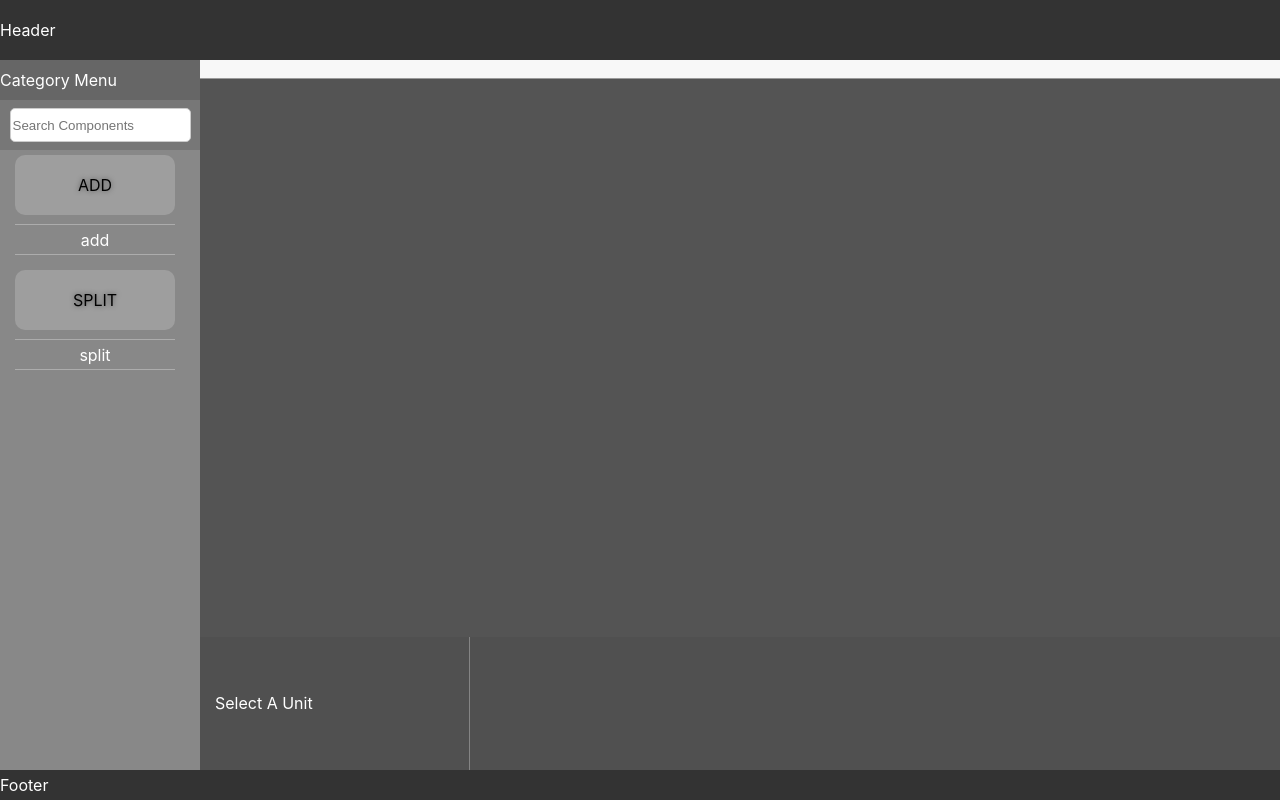
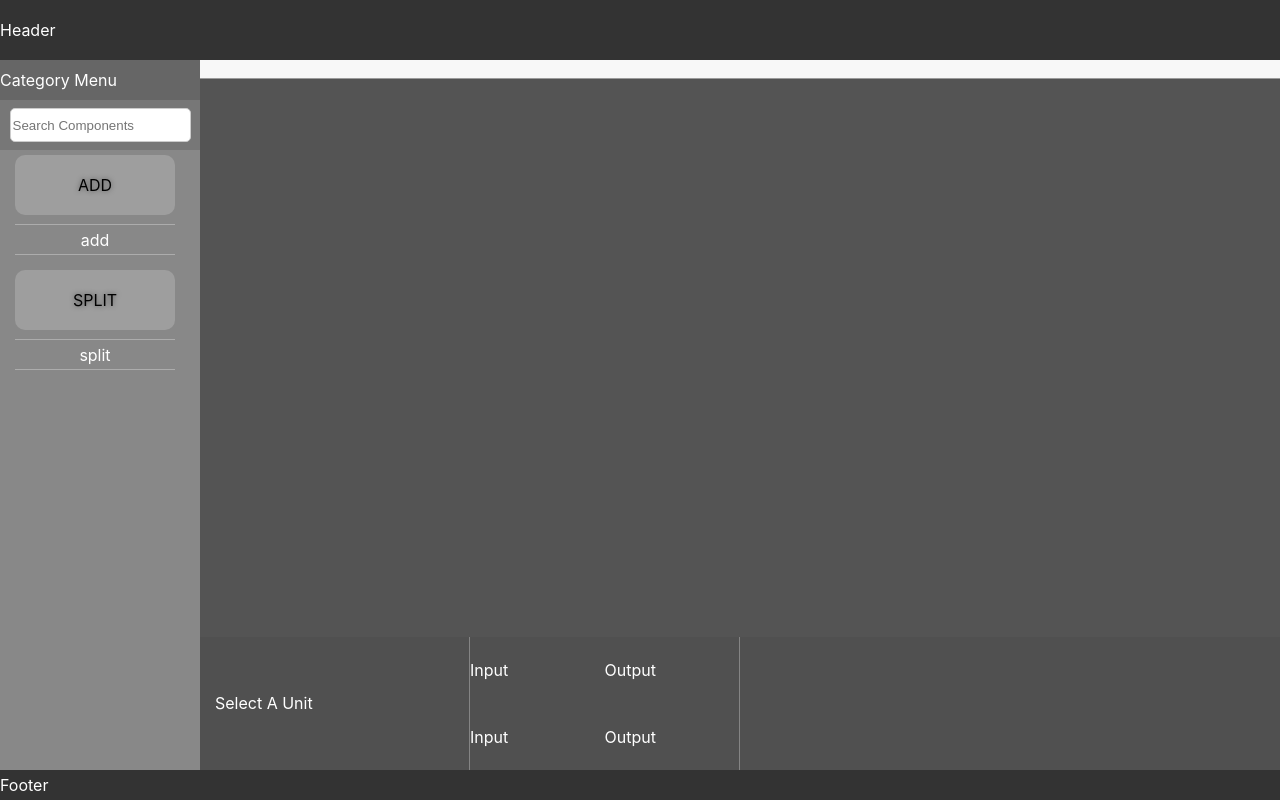
Before and after one commit to cwc020730/NeuralNetworkBuilder, a React (Create React App) app: page / in a window 1280 px wide. Built offline with nearby package versions, Linux system fonts and the light colour scheme; no server answers; grey boxes are pictures that could not be loaded.

Commit message:
Include some styles for IOInfo

```diff
--- a/src/App.css
+++ b/src/App.css
@@ -171,6 +171,16 @@
   color: #fff;
 }
 
+.io-info {
+  display: grid;
+  grid-template-columns: 1fr 1fr;
+  justify-content: center;
+  align-items: center;
+  color: #fff;
+  height: 100%;
+  border-right: 1px rgba(255, 255, 255, 0.3) solid;
+}
+
 .glassy-effect {
   background: rgba(255, 255, 255, 0.2);
   border-radius: 10px;
--- a/src/App.js
+++ b/src/App.js
@@ -6,6 +6,7 @@ import D3Canvas from "./components/D3Canvas";
 import UnitInventory from './components/UnitInventory';
 import InventoryController from "./components/InventoryController";
 import SelectedUnitDescription from "./components/SelectedUnitDescription";
+import IOInfo from "./components/IOInfo";
 
 
 function App() {
@@ -36,7 +37,7 @@ function App() {
                     </div>
                     <div className="unit-param-info-area">
                         <SelectedUnitDescription />
-                        <div className="io-info"></div>
+                        <IOInfo />
                         <div className="param-controls"></div>
                         <div className="action-buttons"></div>
                     </div>
--- a/src/components/IOInfo.js
+++ b/src/components/IOInfo.js
@@ -4,6 +4,15 @@ import { idToUnitMap } from './D3Canvas';
 import unitList from './UnitList.json';
 
 const IOInfo = () => {
+
+    return (
+        <div className="io-info">
+            <div className="input-header">Input</div>
+            <div className="output-header">Output</div>
+            <div className="input-info">Input</div>
+            <div className="output-info">Output</div>
+        </div>
+    );
 }
 
 export default IOInfo;
```
